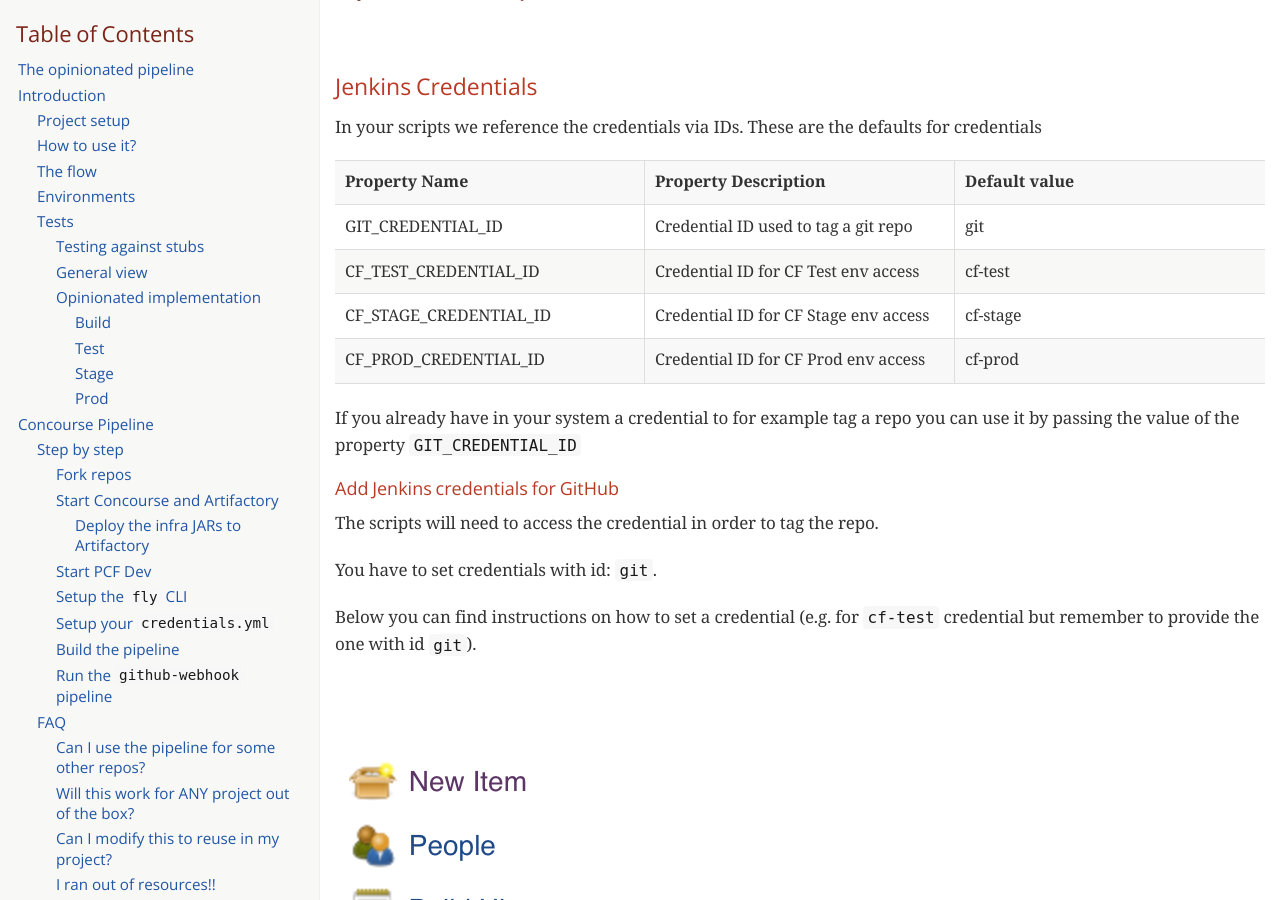
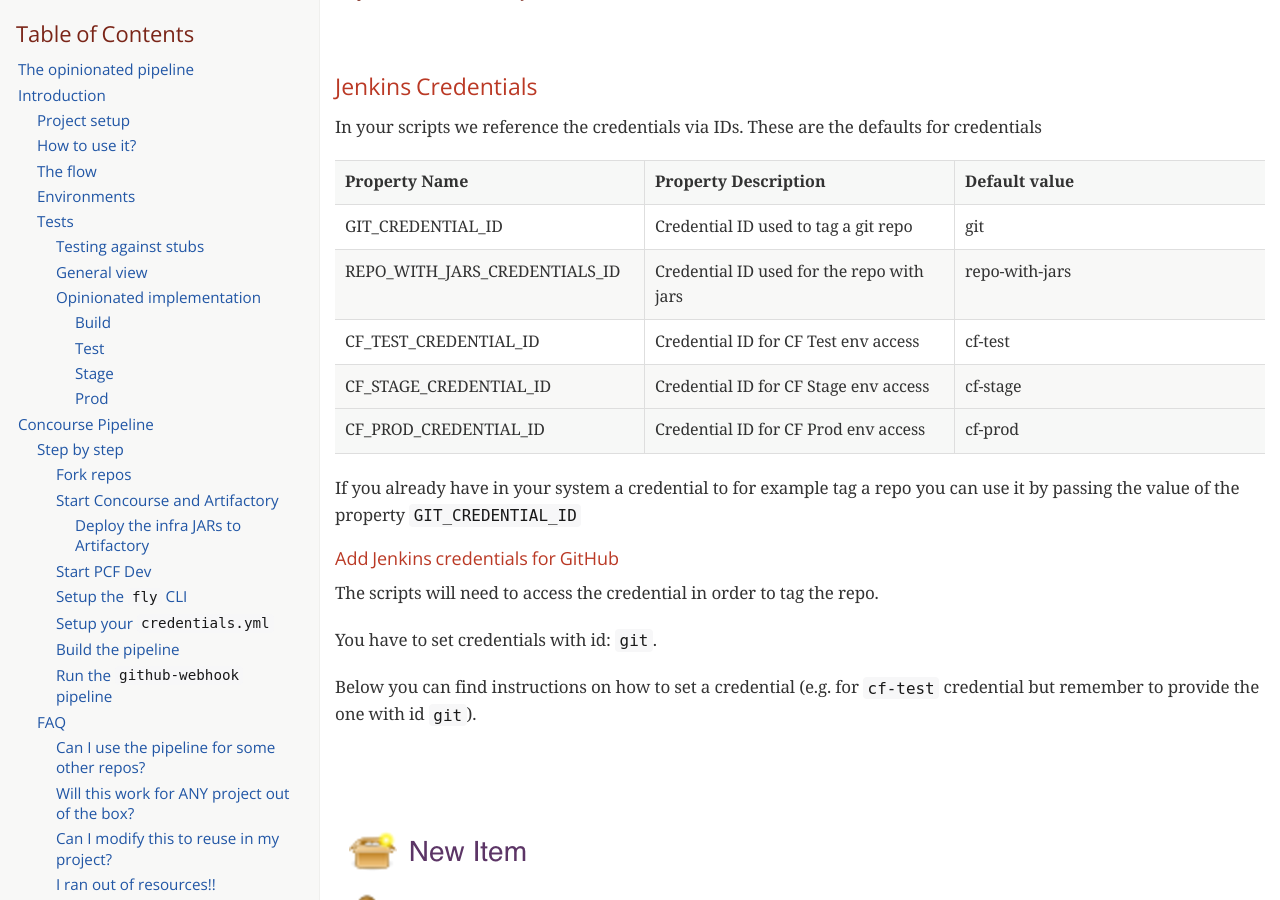
Before and after one commit to spring-attic/spring-cloud-pipelines, a Jekyll site: the page docs/spring-cloud-pipelines.html, which Jekyll copies as it is, in a window 1280 px wide and 900 px high, scrolled down 46077 px. Built offline with Jekyll 4.4.1, drawn with Linux system fonts in a browser that asks for light colours; some web fonts are replaced.

Commit message:
Updated credentials

```diff
--- a/README.adoc
+++ b/README.adoc
@@ -1190,6 +1190,7 @@
 |======================
 |Property Name  | Property Description | Default value
 |GIT_CREDENTIAL_ID    | Credential ID used to tag a git repo | git
+|REPO_WITH_JARS_CREDENTIALS_ID    | Credential ID used for the repo with jars | repo-with-jars
 |CF_TEST_CREDENTIAL_ID  | Credential ID for CF Test env access | cf-test
 |CF_STAGE_CREDENTIAL_ID   | Credential ID for CF Stage env access | cf-stage
 |CF_PROD_CREDENTIAL_ID | Credential ID for CF Prod env access | cf-prod
--- a/docs/JENKINS.adoc
+++ b/docs/JENKINS.adoc
@@ -451,6 +451,7 @@
 |======================
 |Property Name  | Property Description | Default value
 |GIT_CREDENTIAL_ID    | Credential ID used to tag a git repo | git
+|REPO_WITH_JARS_CREDENTIALS_ID    | Credential ID used for the repo with jars | repo-with-jars
 |CF_TEST_CREDENTIAL_ID  | Credential ID for CF Test env access | cf-test
 |CF_STAGE_CREDENTIAL_ID   | Credential ID for CF Stage env access | cf-stage
 |CF_PROD_CREDENTIAL_ID | Credential ID for CF Prod env access | cf-prod
--- a/docs/spring-cloud-pipelines.html
+++ b/docs/spring-cloud-pipelines.html
@@ -2878,6 +2878,11 @@
 <td class="tableblock halign-left valign-top"><p class="tableblock">git</p></td>
 </tr>
 <tr>
+<td class="tableblock halign-left valign-top"><p class="tableblock">REPO_WITH_JARS_CREDENTIALS_ID</p></td>
+<td class="tableblock halign-left valign-top"><p class="tableblock">Credential ID used for the repo with jars</p></td>
+<td class="tableblock halign-left valign-top"><p class="tableblock">repo-with-jars</p></td>
+</tr>
+<tr>
 <td class="tableblock halign-left valign-top"><p class="tableblock">CF_TEST_CREDENTIAL_ID</p></td>
 <td class="tableblock halign-left valign-top"><p class="tableblock">Credential ID for CF Test env access</p></td>
 <td class="tableblock halign-left valign-top"><p class="tableblock">cf-test</p></td>
--- a/jenkins/README.adoc
+++ b/jenkins/README.adoc
@@ -455,6 +455,7 @@
 |======================
 |Property Name  | Property Description | Default value
 |GIT_CREDENTIAL_ID    | Credential ID used to tag a git repo | git
+|REPO_WITH_JARS_CREDENTIALS_ID    | Credential ID used for the repo with jars | repo-with-jars
 |CF_TEST_CREDENTIAL_ID  | Credential ID for CF Test env access | cf-test
 |CF_STAGE_CREDENTIAL_ID   | Credential ID for CF Stage env access | cf-stage
 |CF_PROD_CREDENTIAL_ID | Credential ID for CF Prod env access | cf-prod
```
Also changed, not shown: 4 other files.
